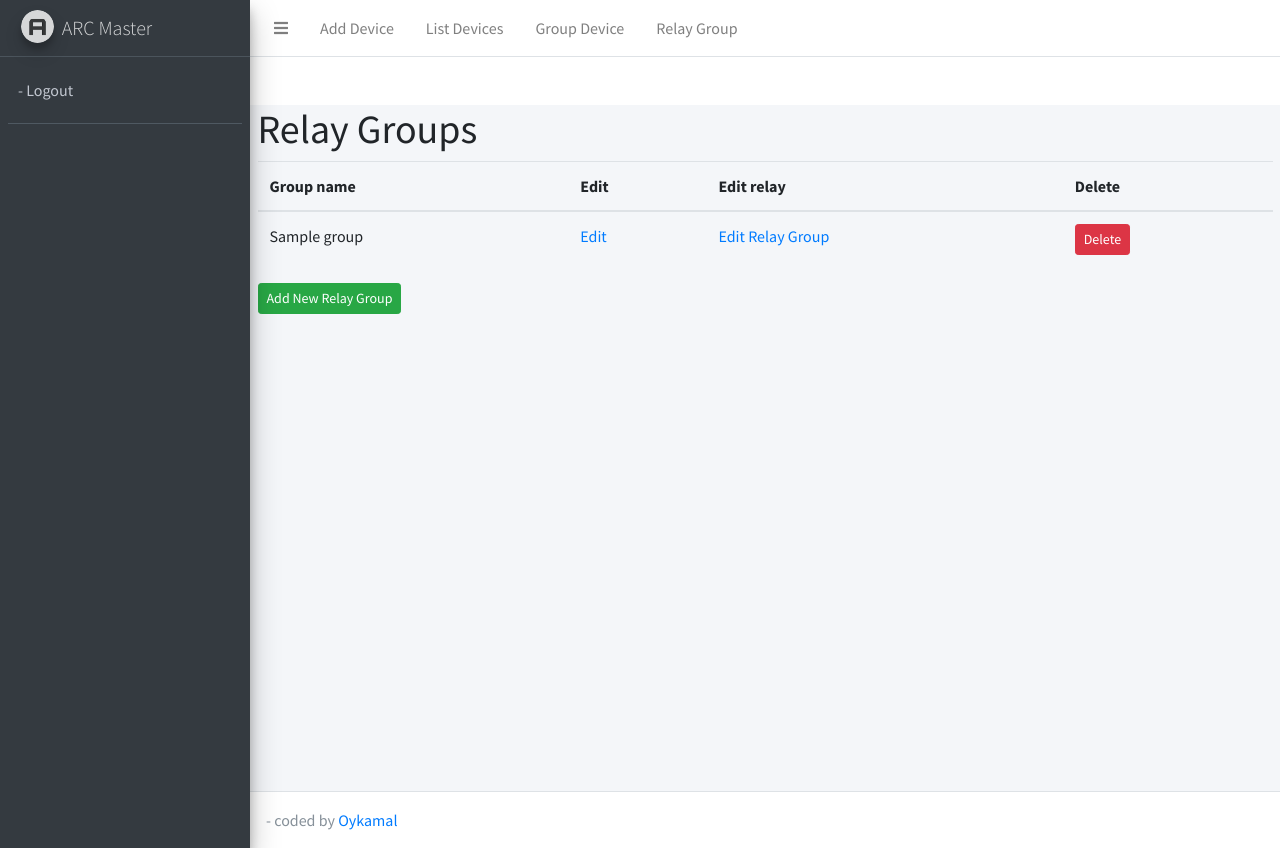
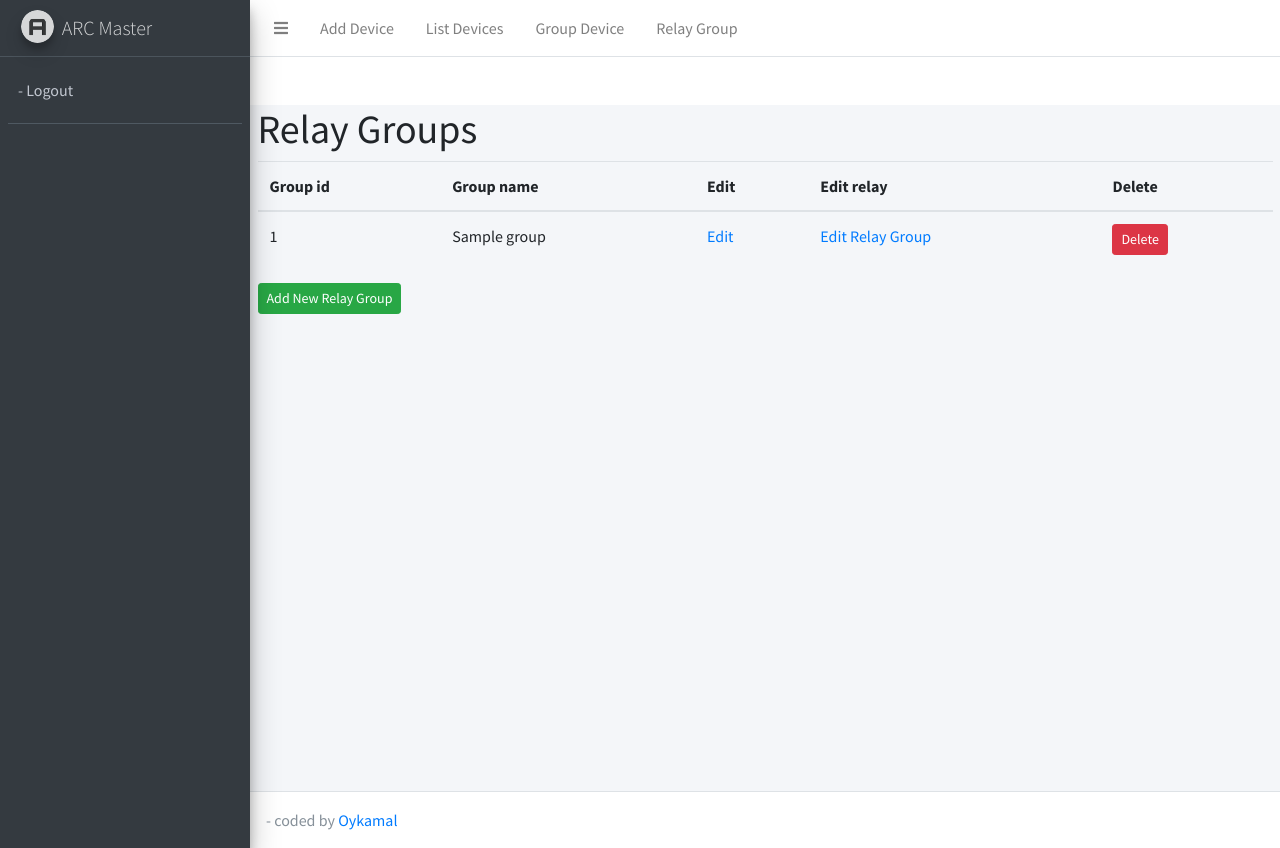
Before and after one commit to oyekamal/ARC---v4.0.0, a Flask app: page /relay_groups in a window 1280 px wide. Run offline with Flask 3, Linux system fonts and the light colour scheme; tables that the repository leaves empty hold one stand-in row (values such as "Sample post"); style sheets or scripts are compiled from the project's sources; some libraries are stand-ins or nearby versions.

Commit message:
master group updated

```diff
--- a/apps/templates/devices/relay_groups.html
+++ b/apps/templates/devices/relay_groups.html
@@ -39,6 +39,7 @@
     <table class="table">
         <thead>
             <tr>
+                <th>Group id</th>
                 <th>Group name</th>
                 <th>Edit</th>
                 <th>Edit relay</th>
@@ -48,6 +49,7 @@
         <tbody>
             {% for group in relay_groups %}
                 <tr>
+                    <td>{{ group.id }}</td>
                     <td>{{ group.group_name }}</td>
                     <td><a href="{{ url_for('device_blueprint.edit_relay_group', relay_group_id=group.id) }}">Edit</a></td>
                     <td>
```
